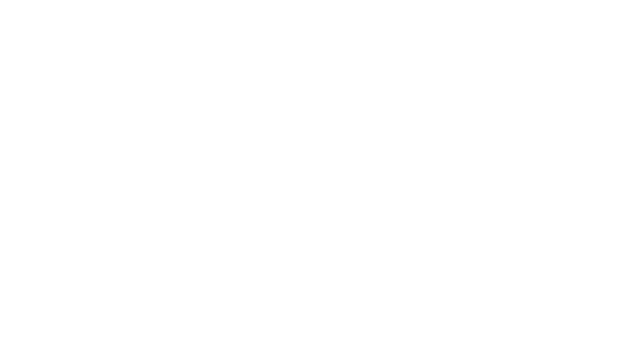
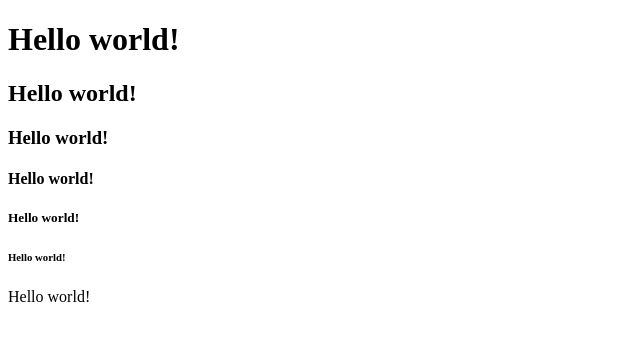
Before and after one commit to Khandakera678/KA_sampleportfolio, a plain HTML site: page index.html in a window 1280 px wide. Shown: the whole page, without its empty margins (0-640 px from the left). Drawn offline with Linux system fonts and the light colour scheme.

Commit message:
first commit

```diff
--- a/index.html
+++ b/index.html
@@ -6,6 +6,12 @@
         </title>
     </head>
     <body>
-
+        <h1> Hello world!</h1>
+        <h2> Hello world!</h2>
+        <h3> Hello world!</h3>
+        <h4> Hello world!</h4>
+        <h5> Hello world!</h5>
+        <h6> Hello world!</h6>
+        <p> Hello world!</p>
     </body>
 </html>
```
